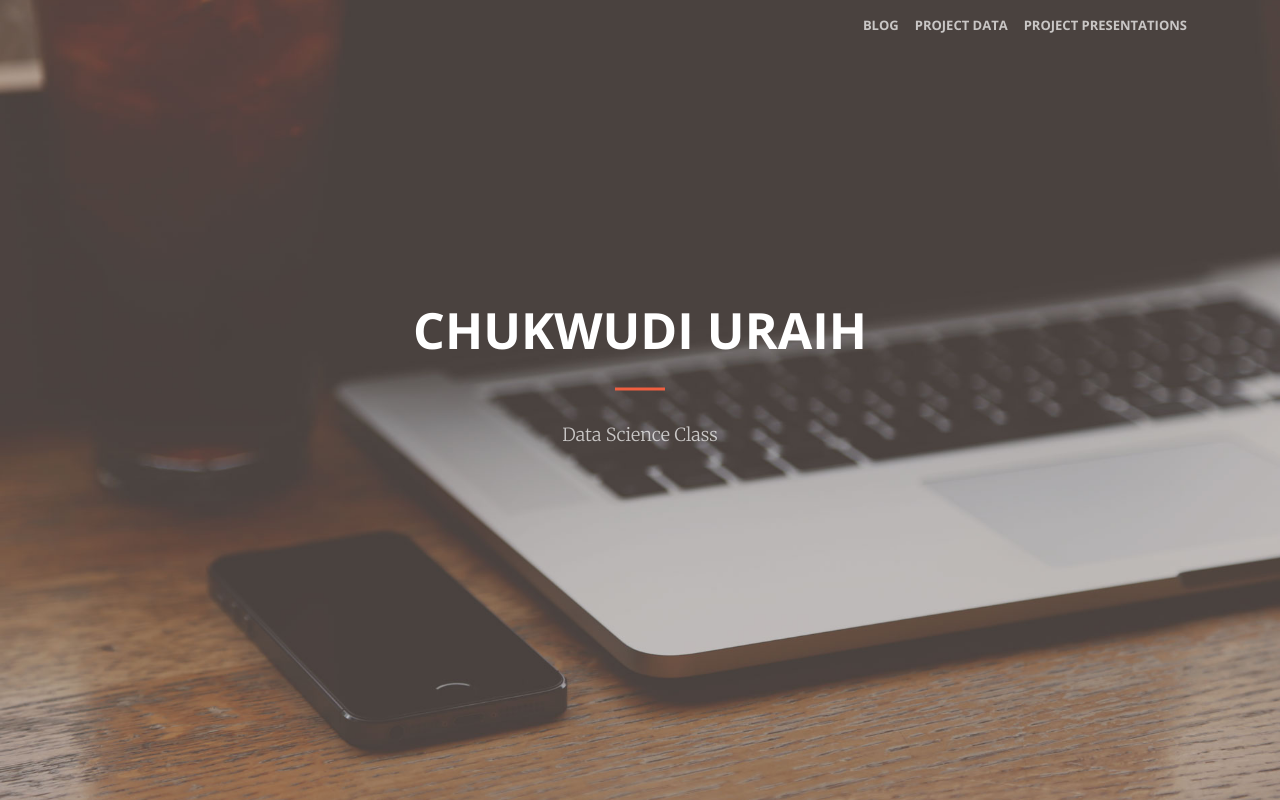
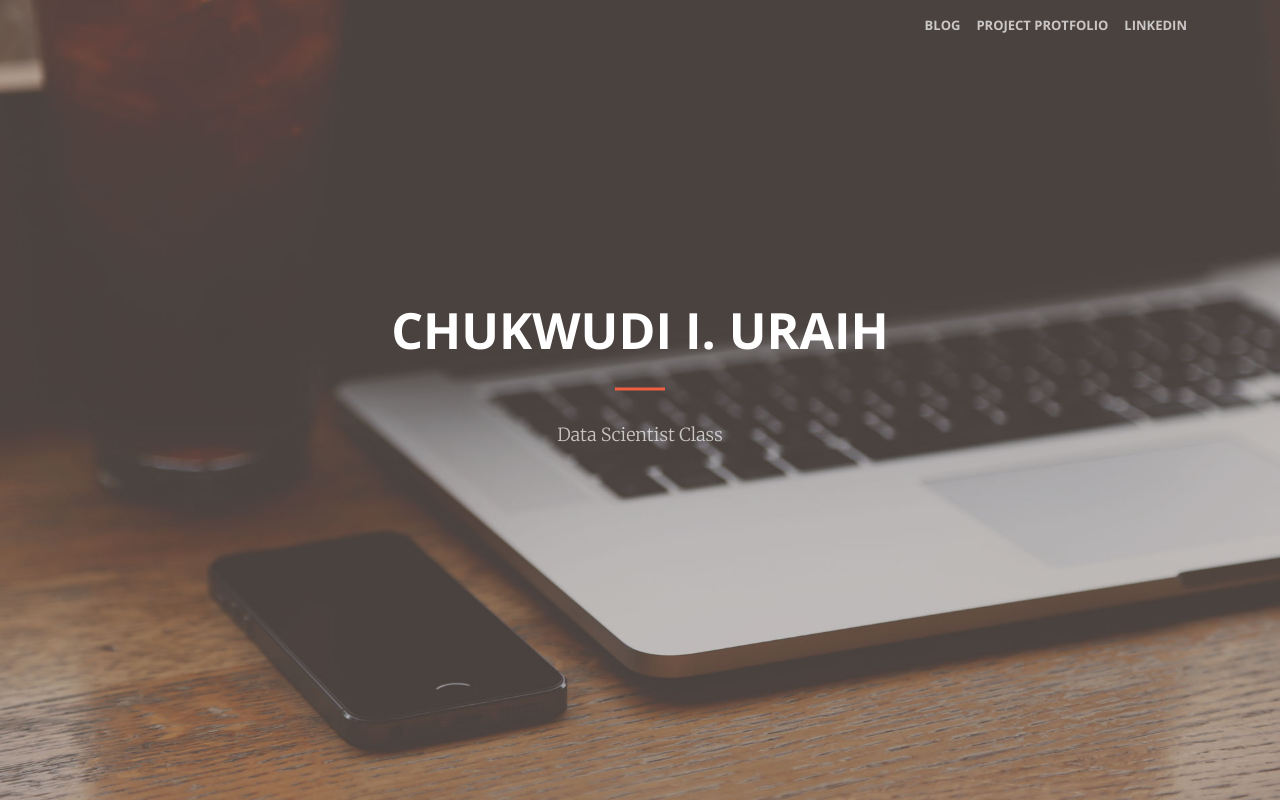
Before and after one commit to DataChoo2018/GA-Demo-Site, a website: page index.html in a window 1280 px wide. Drawn offline with nearby package versions, Linux system fonts and the light colour scheme.

Commit message:
Website update

```diff
--- a/index.html
+++ b/index.html
@@ -41,13 +41,14 @@
               <a class="nav-link js-scroll-trigger" href="#about"></a>
             </li>
             <li class="nav-item">
-              <a class="nav-link js-scroll-trigger" href="#services">Blog</a>
+              <a class="nav-link js-scroll-trigger" href="https://medium.com/me/stories/public">Blog</a>
             </li>
             <li class="nav-item">
-              <a class="nav-link js-scroll-trigger" href=" https://datachoo2018.github.io/GA-Demo-Site/Data_Science_Project1.ipynb">Project Data</a>
+              <a class="nav-link js-scroll-trigger" href=" https://datachoo2018.github.io/GA-Demo-Site/Data_Science_Project1.ipynb">Project Protfolio</a>
             </li>
-            <li class="nav-item">
-              <a class="nav-link js-scroll-trigger" href="https://datachoo2018.github.io/GA-Demo-Site/Data_Science_Project1.ppt">Project Presentations</a>
+              <li class="nav-item">
+                <a class="nav-link js-scroll-trigger" href="https://www.linkedin.com/in/mrchudiuraih/">Linkedin</a>
+              </li>
             </li>
           </ul>
         </div>
@@ -57,15 +58,13 @@
     <header class="masthead">
       <div class="header-content">
         <div class="header-content-inner">
-          <h1 id="homeHeading">Chukwudi Uraih</h1>
+          <h1 id="homeHeading">Chukwudi I. Uraih</h1>
           <hr>
-          <p>Data Science Class</p>
+          <p>Data Scientist Class</p>
         </div>
       </div>
     </header>
 
-
-
   </body>
 
 </html>
```
Also changed, not shown: 1 other file.
